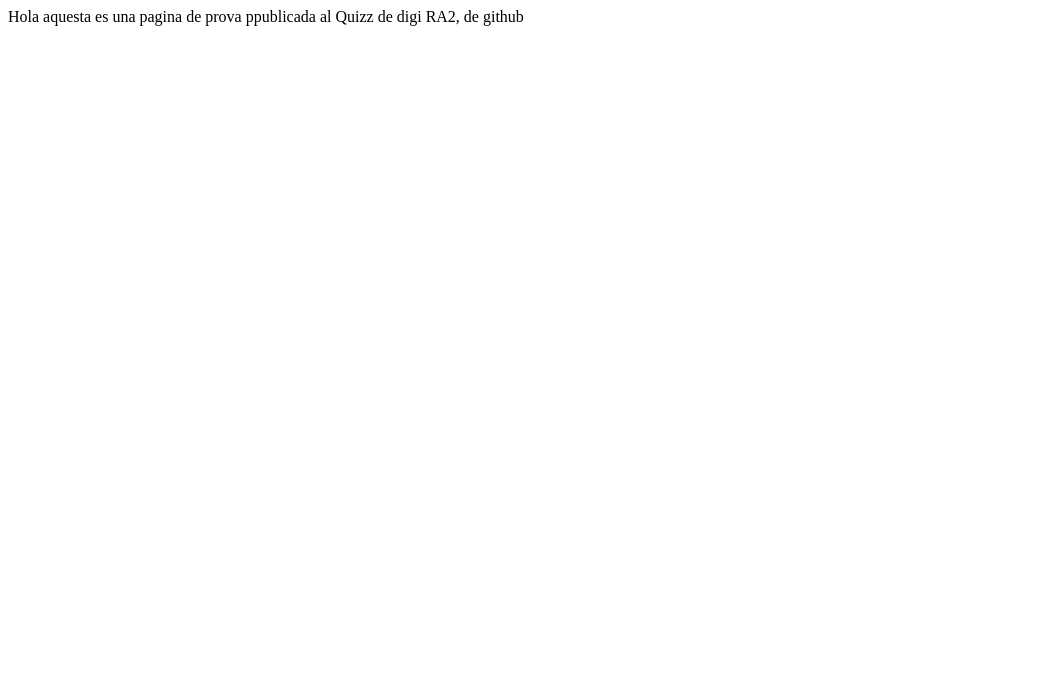
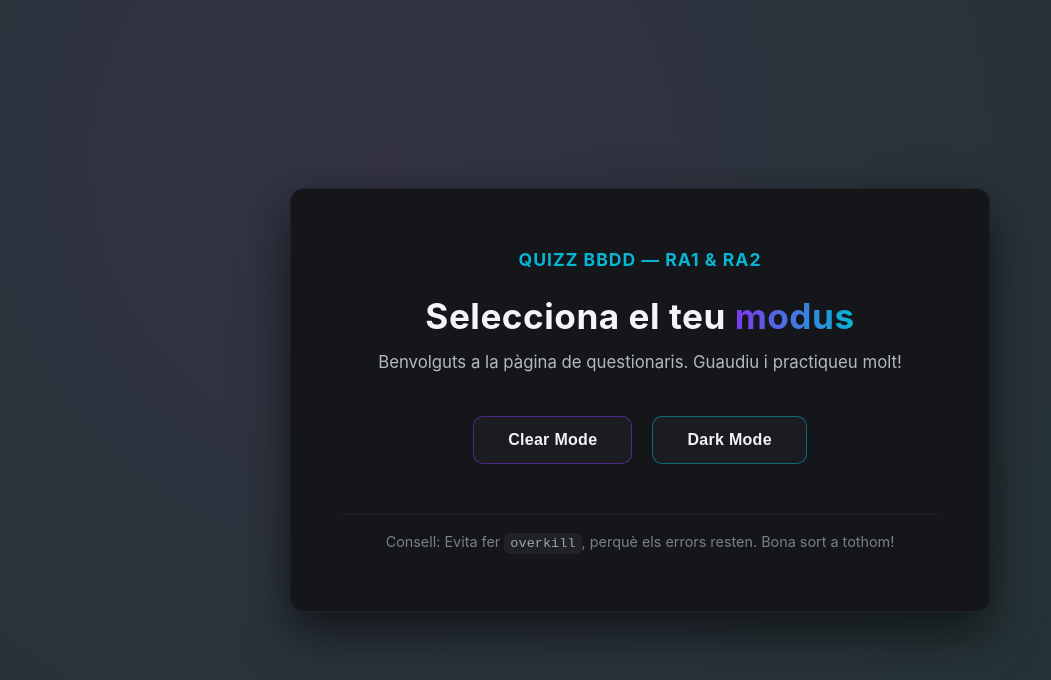
Before and after one commit to Joel-Vega-Gomez-IT/Quizz-Digitalitzacio-RA2, a plain HTML site: page index.html in a window 1280 px wide. Shown: the whole page, without its empty margins (0-1051 px from the left). Drawn offline with Linux system fonts and the light colour scheme.

Commit message:
Update index.html

```diff
--- a/index.html
+++ b/index.html
@@ -1 +1,148 @@
-Hola aquesta es una pagina de prova ppublicada al Quizz de digi RA2, de github
+<!DOCTYPE html>
+<html lang="ca">
+<head>
+  <meta charset="UTF-8">
+  <meta name="viewport" content="width=device-width, initial-scale=1.0">
+  <link rel="icon" type="image/x-icon" href="favicon.ico">
+  <title>Quizz Pages</title>
+  <style>
+    * {margin:0; padding:0; box-sizing:border-box;}
+
+    body {
+      font-family: "Inter", "Segoe UI", Roboto, sans-serif;
+      background: radial-gradient(circle at 30% 20%, #334, #233 90%);
+      color: #eaeaea;
+      min-height: 100vh;
+      display: flex;
+      align-items: center;
+      justify-content: center;
+      padding: 40px;
+    }
+
+    .container {
+      max-width: 700px;
+      width: 100%;
+      background: #15161a;
+      border: 1px solid rgba(255,255,255,0.05);
+      border-radius: 14px;
+      padding: 60px 50px;
+      text-align: center;
+      box-shadow: 0 20px 50px rgba(0,0,0,0.6);
+      transition: all 0.3s ease;
+    }
+
+    .container:hover {
+      box-shadow: 0 25px 60px rgba(0,0,0,0.75);
+    }
+
+    .logo {
+      display: inline-block;
+      font-weight: 700;
+      font-size: 1.1rem;
+      color: #06b6d4;
+      letter-spacing: 1px;
+      margin-bottom: 25px;
+    }
+
+    h1 {
+      font-size: 2.2rem;
+      font-weight: 700;
+      letter-spacing: 0.5px;
+      color: #f3f4f6;
+      margin-bottom: 12px;
+    }
+
+    h1 span {
+      background: linear-gradient(90deg, #7c3aed, #06b6d4);
+      -webkit-background-clip: text;
+      -webkit-text-fill-color: transparent;
+    }
+
+    p {
+      color: #b4b8c2;
+      font-size: 1.05rem;
+      margin-bottom: 40px;
+      line-height: 1.6;
+    }
+
+    .buttons {
+      display: flex;
+      justify-content: center;
+      flex-wrap: wrap;
+      gap: 20px;
+    }
+
+    .btn {
+      position: relative;
+      padding: 14px 34px;
+      border-radius: 10px;
+      border: 1px solid rgba(255,255,255,0.08);
+      background: #1b1c21;
+      color: #f3f3f3;
+      font-size: 1rem;
+      font-weight: 600;
+      letter-spacing: 0.3px;
+      cursor: pointer;
+      transition: all 0.25s ease;
+    }
+
+    .btn:hover {
+      transform: translateY(-2px);
+      box-shadow: 0 6px 16px rgba(0,0,0,0.5);
+    }
+
+    .btn-clear {
+      border-color: rgba(124,58,237,0.5);
+    }
+
+    .btn-clear:hover {
+      background: linear-gradient(90deg, rgba(124,58,237,0.2), rgba(124,58,237,0.1));
+    }
+
+    .btn-dark {
+      border-color: rgba(6,182,212,0.5);
+    }
+
+    .btn-dark:hover {
+      background: linear-gradient(90deg, rgba(6,182,212,0.2), rgba(6,182,212,0.1));
+    }
+
+    .footer {
+      margin-top: 50px;
+      font-size: 0.9rem;
+      color: #7a7f89;
+      border-top: 1px solid rgba(255,255,255,0.05);
+      padding-top: 18px;
+    }
+
+    code {
+      background: rgba(255,255,255,0.05);
+      padding: 3px 6px;
+      border-radius: 6px;
+      color: #9ca3af;
+      font-size: 0.85rem;
+    }
+  </style>
+</head>
+<body>
+  <div class="container">
+    <div class="logo">QUIZZ BBDD — RA1 & RA2</div>
+
+    <h1>Selecciona el teu <span>modus</span></h1>
+    <p>Benvolguts a la pàgina de questionaris. Guaudiu i practiqueu molt!</p>
+
+    <div class="buttons">
+      <button class="btn btn-clear" onclick="window.location.href='https://joel-vega-gomez-it.github.io/Quizz_BBDD_RA1_RA2/QuizzCatClear.html'">
+        Clear Mode
+      </button>
+      <button class="btn btn-dark" onclick="window.location.href='https://joel-vega-gomez-it.github.io/Quizz_BBDD_RA1_RA2/QuizzCatDark.html'">
+        Dark Mode
+      </button>
+    </div>
+
+    <div class="footer">
+      Consell: Evita fer <code>overkill</code>, perquè els errors resten. Bona sort a tothom!
+    </div>
+  </div>
+</body>
+</html>
```
